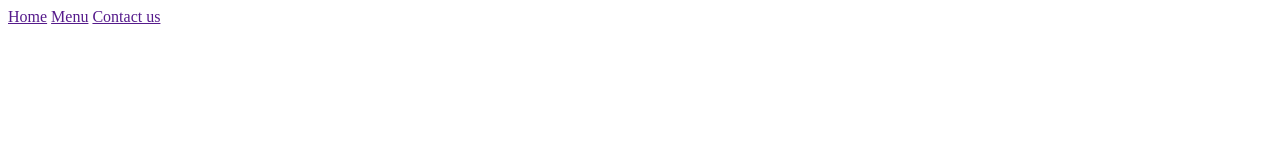
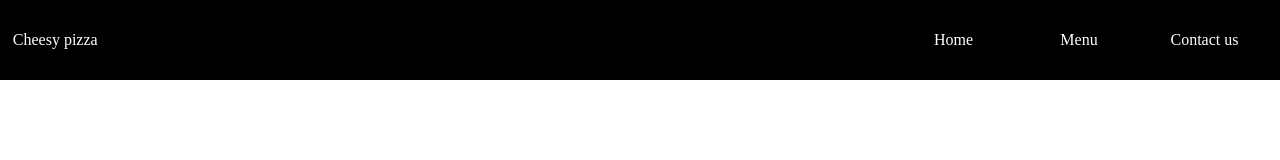
Before and after one commit to YasenYanev/restaurant-page, a website built with webpack: page dist/index.html in a window 1280 px wide. Built offline with nearby package versions, Linux system fonts and the light colour scheme.

Commit message:
Header mostly done(Navbar and logo)

```diff
--- a/package.json
+++ b/package.json
@@ -11,6 +11,8 @@
   "author": "",
   "license": "ISC",
   "devDependencies": {
+    "css-loader": "^6.8.1",
+    "style-loader": "^3.3.3",
     "webpack": "^5.88.1",
     "webpack-cli": "^5.1.4"
   }
--- /dev/null
+++ b/src/general-styles.css
@@ -0,0 +1,31 @@
+html, body, div, span, applet, object, iframe,
+h1, h2, h3, h4, h5, h6, p, blockquote, pre,
+a, abbr, acronym, address, big, cite, code,
+del, dfn, em, img, ins, kbd, q, s, samp,
+small, strike, strong, sub, sup, tt, var,
+b, u, i, center,
+dl, dt, dd, ol, ul, li,
+fieldset, form, label, legend,
+table, caption, tbody, tfoot, thead, tr, th, td,
+article, aside, canvas, details, embed,
+figure, figcaption, footer, header, hgroup,
+menu, nav, output, ruby, section, summary,
+time, mark, audio, video {
+	margin: 0;
+	padding: 0;
+	border: 0;
+	font-size: 100%;
+	font: inherit;
+	vertical-align: baseline;
+}
+/* HTML5 display-role reset for older browsers */
+article, aside, details, figcaption, figure,
+footer, header, hgroup, menu, nav, section {
+	display: block;
+}
+body {
+    line-height: 1;
+    height: 100vh;
+    display: grid;
+    grid-template-rows: 10% 80% 10%;
+}
--- /dev/null
+++ b/src/header/header.css
@@ -0,0 +1,45 @@
+header {
+    display: grid;
+    grid-template-columns: 70% 30%;
+    background-color: #000000;
+    padding: 0 1vw 0 1vw;
+}
+
+
+
+
+.logo,
+.nav-bar,
+.nav-bar * {
+    display: flex;
+    justify-content: center;
+    align-items: center;
+}
+
+.logo {
+    justify-content:flex-start;
+    color: #ffffff;
+}
+ /* Nav bar */
+.home,
+.menu,
+.contact-us {
+    height: 100%;
+    width: 100%;
+    color: #ffffff;
+    cursor: pointer;
+}
+
+
+.home:hover {
+    background-color: #ffffff;
+    color: #000000;
+}
+.menu:hover {
+    background-color: #ffffff;
+    color: #000000;
+}
+.contact-us:hover {
+    background-color: #ffffff;
+    color: #000000;
+}
--- /dev/null
+++ b/src/header/header.js
@@ -0,0 +1,4 @@
+// Header general styles
+import "./header.css"
+
+// Nav bar
--- a/src/index.js
+++ b/src/index.js
@@ -1,3 +1,8 @@
 import loadPage from "./load-page";
+import "./general-styles.css"
+
+// Header
+import "./header/header.js"
+
 
 loadPage()
--- a/src/load-page.js
+++ b/src/load-page.js
@@ -1,10 +1,16 @@
 const header = elementFromTemplate(`
     <header class="header" id="header">
-        <div class="logo"></div>
+        <div class="logo">Cheesy pizza</div>
         <nav class="nav-bar" id="navBar">
-            <a href="" class="home" id="homeBtn">Home</a>
-            <a href="" class="menu" id="menuBtn">Menu</a>
-            <a href="" class="contact-us" id="contactUsBtn">Contact us</a>
+            <div class="home" id="homeBtn">
+                Home
+            </div>
+            <div class="menu" id="menuBtn">
+                Menu
+            </div>
+            <div class="contact-us" id="contactUsBtn">
+                Contact us
+            </div>
         </nav>
     </header>
 `)
--- a/webpack.config.js
+++ b/webpack.config.js
@@ -1,9 +1,18 @@
 const path = require('path');
 
 module.exports = {
+  mode: 'development',
   entry: './src/index.js',
   output: {
-    filename: 'main.js',
+    filename: 'bundle.js',
     path: path.resolve(__dirname, 'dist'),
   },
+  module: {
+    rules: [
+      {
+        test: /\.css$/i,
+        use: ['style-loader', 'css-loader'],
+      },
+    ],
+  },
 };
```
Also changed, not shown: dist/bundle.js (added), dist/index.html, dist/main.js (deleted), 1 other file.
